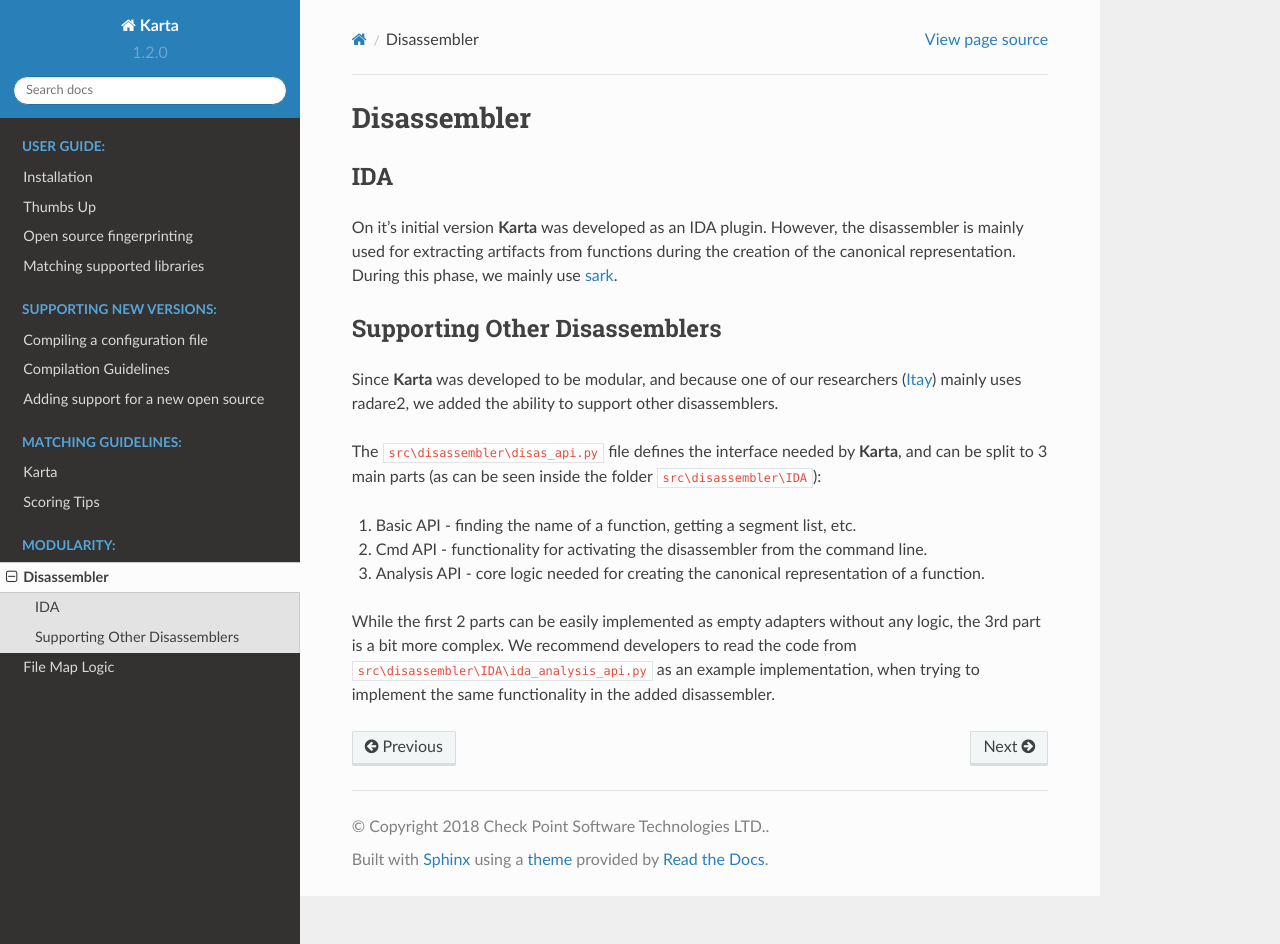
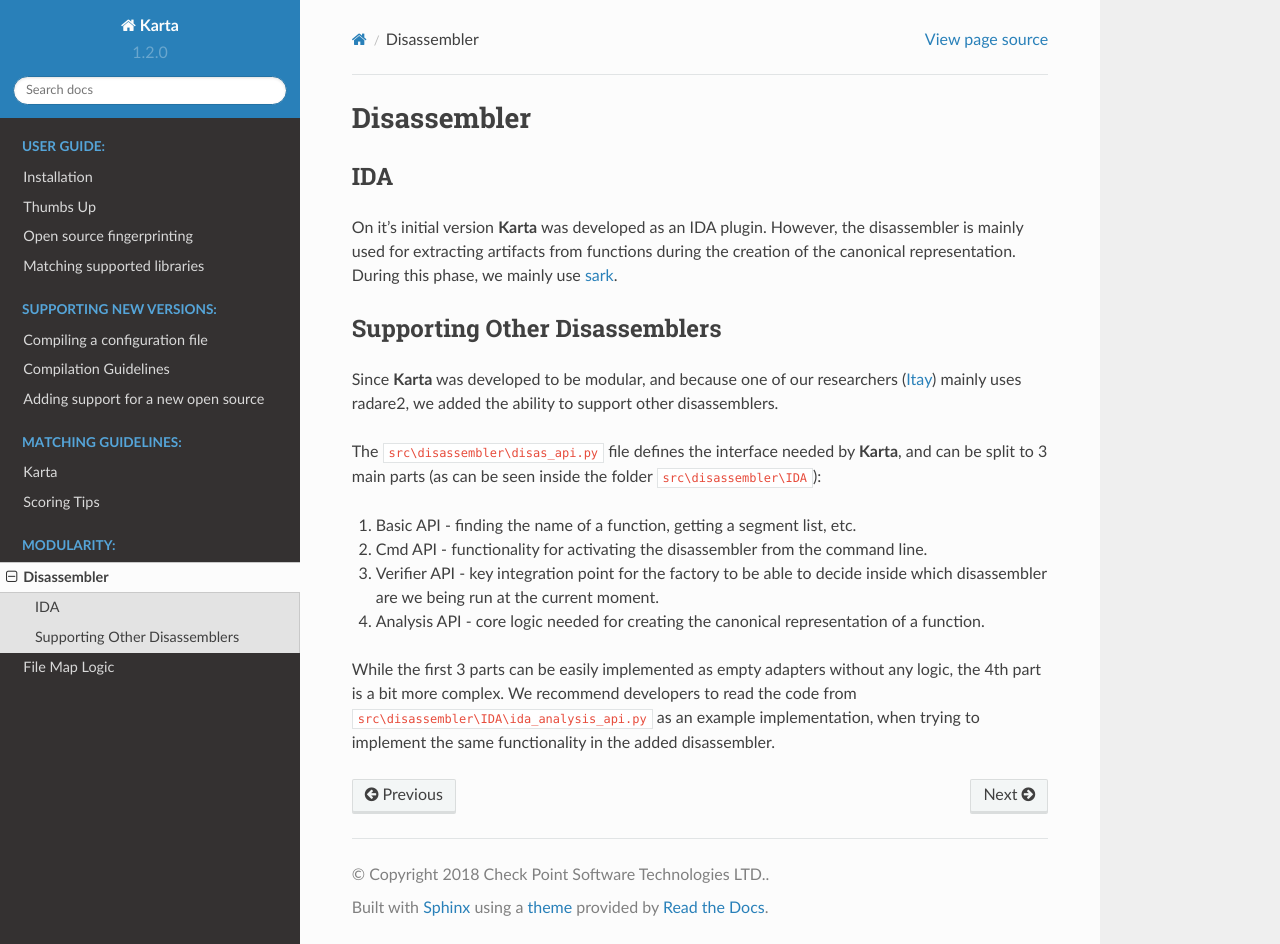
Before and after one commit to CheckPointSW/Karta, a Sphinx documentation site: the page built from docs/disassembler.md, in a window 1280 px wide and 944 px high. Built offline with Sphinx 7.4.7 and the Read the Docs theme 2.0.0, drawn with Linux system fonts in a browser that asks for light colours.

Commit message:
[docs] API update notice + call for sharing
Updated the new API chnage for DisasVerifier.
Under "supporting a new library" and under "comiling a new config" add a call for sharing back the results with us.

````diff
--- a/docs/disassembler.md
+++ b/docs/disassembler.md
@@ -11,6 +11,7 @@
 The  ```src\disassembler\disas_api.py``` file defines the interface needed by **Karta**, and can be split to 3 main parts (as can be seen inside the folder ```src\disassembler\IDA```):
 1. Basic API - finding the name of a function, getting a segment list, etc.
 2. Cmd API - functionality for activating the disassembler from the command line.
-3. Analysis API - core logic needed for creating the canonical representation of a function.
+3. Verifier API - key integration point for the factory to be able to decide inside which disassembler are we being run at the current moment.
+4. Analysis API - core logic needed for creating the canonical representation of a function.
 
-While the first 2 parts can be easily implemented as empty adapters without any logic, the 3rd part is a bit more complex. We recommend developers to read the code from  ``` src\disassembler\IDA\ida_analysis_api.py``` as an example implementation, when trying to implement the same functionality in the added disassembler.
+While the first 3 parts can be easily implemented as empty adapters without any logic, the 4th part is a bit more complex. We recommend developers to read the code from  ``` src\disassembler\IDA\ida_analysis_api.py``` as an example implementation, when trying to implement the same functionality in the added disassembler.
````
Also changed, not shown: docs/Compiling a configuration.md (+6 -0 lines), docs/Supporting a new library.md (+6 -0 lines), 1 other file.
